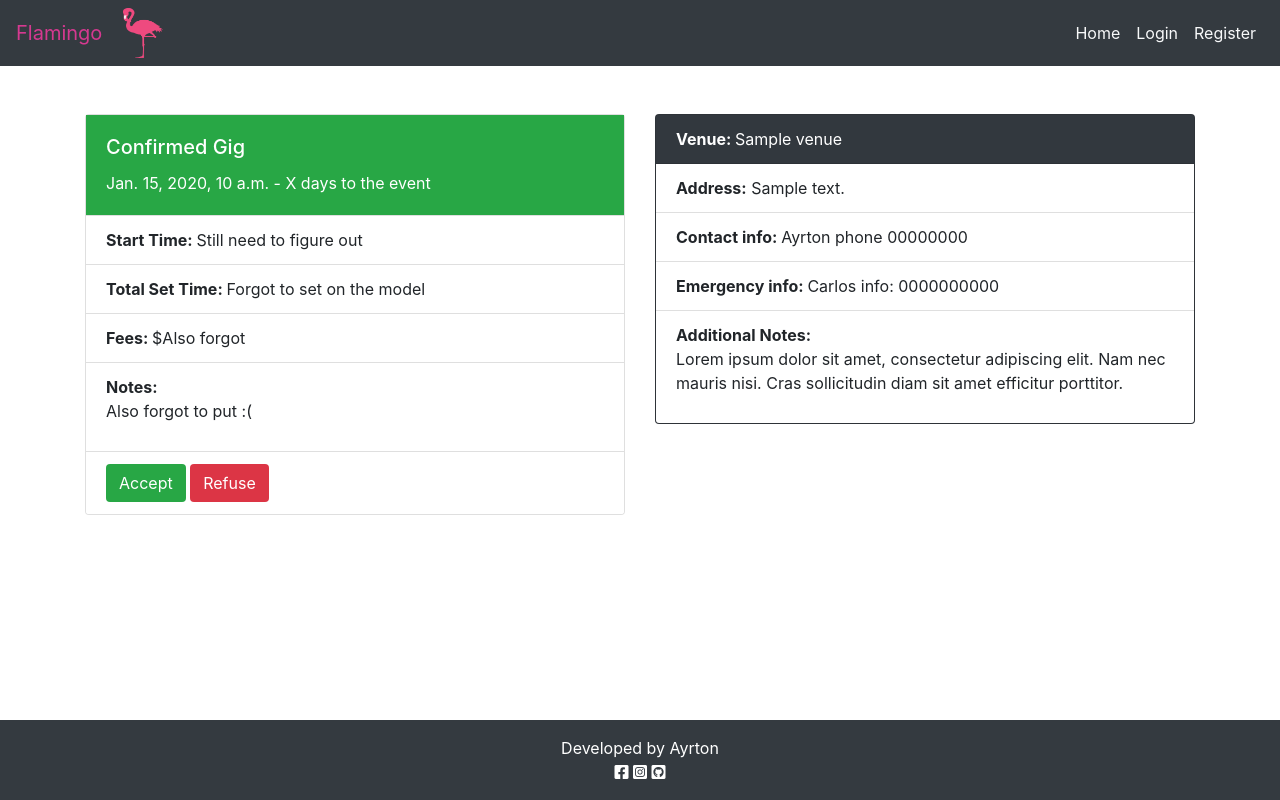
After one commit to Dabronzo/project-4-portfolio, a Django app: a page that uses templates/gig_detail.html in a window 1280 px wide. The commit adds this page. Run offline with Django 3.2, Linux system fonts and the light colour scheme; tables that the repository leaves empty hold one stand-in row (values such as "Sample post").

Commit message:
Added the view for gig detail

```diff
--- a/accounts/admin.py
+++ b/accounts/admin.py
@@ -3,10 +3,7 @@ from .models import NewUserDj
 
 # admin.site.register(NewUserDj)
 
+
 @admin.register(NewUserDj)
 class UserAdmin(admin.ModelAdmin):
     list_display = ('email', 'user_name', 'is_staff', 'join_date')
-
-
-
-# Register your models here.
--- a/accounts/urls.py
+++ b/accounts/urls.py
@@ -4,5 +4,5 @@ from django.urls import path
 urlpatterns = [
     path('login', views.LoginView.as_view(), name='login'),
     path('register', views.RegisterView.as_view(), name='register'),
-    path('logout', views.UserLogOut.as_view(), name='logout')
+    path('logout', views.UserLogOut.as_view(), name='logout'),
 ]
--- a/agenda/urls.py
+++ b/agenda/urls.py
@@ -3,4 +3,5 @@ from django.urls import path
 
 urlpatterns = [
     path('', views.NewGigsList.as_view(), name='home'),
+    path('<slug:slug>', views.GigDetail.as_view(), name='gig_detail'),
 ]
--- a/agenda/views.py
+++ b/agenda/views.py
@@ -1,4 +1,4 @@
-from django.shortcuts import render
+from django.shortcuts import render, get_object_or_404
 from django.views import generic, View
 from .models import Gig
 
@@ -39,4 +39,21 @@ class NewGigsList (View):
         )
 
 
-# Create your views here.
+class GigDetail(View):
+    """Class to render the detail page of
+    a gig"""
+
+    def get(self, request, slug, *args, **kwargs):
+        """Get method to render the gig details"""
+        queryset = Gig.objects.all()
+        gig = get_object_or_404(queryset, slug=slug)
+        venue = gig.venue
+
+        return render(
+            request,
+            'gig_detail.html',
+            {
+                'gig': gig,
+                'venue': venue
+            }
+        )
--- /dev/null
+++ b/templates/gig_detail.html
@@ -0,0 +1,69 @@
+{% extends "base.html" %}
+
+{% block content %}
+<div class="container">
+    <div class="row">
+        <div class="col-12">
+            <div class="row">
+                <div class="col-md-6">
+                    <div class="card mt-5">
+                        <div class="card-body text-white bg-success">
+                            <h5 class="card-title">Confirmed Gig</h5>
+                            <p class="card-text">{{ gig.event_date }} - X days to the event</p>
+                        </div>
+                        <ul class="list-group list-group-flush">
+                            <li class="list-group-item">
+                                <strong>Start Time: </strong><span> Still need to figure out</span>
+                            </li>
+                            <li class="list-group-item">
+                                <strong>Total Set Time: </strong><span>Forgot to set on the model</span>
+                            </li>
+                            <li class="list-group-item">
+                                <strong>Fees: </strong>$<span>Also forgot</span>
+                            </li>
+                            <li class="list-group-item">
+                                <strong>Notes: </strong>
+                                <p>
+                                    Also forgot to put :(
+                                </p>
+                            </li>
+                            <li class="list-group-item">
+                                <a href="#" class="btn text-white bg-success">Accept</a>
+                                <a href="#" class="btn text-white bg-danger">Refuse</a>
+                            </li>
+                        </ul>
+                    </div>
+                </div>
+                <div class="col-md-6">
+                    <div class="card mt-5 bg-dark mb-5">
+                        <div class="card-header text-white">
+                            <strong>Venue: </strong><span>{{ venue.name }}</span>
+                        </div>
+                        <ul class="list-group list-group-flush">
+                            <li class="list-group-item">
+                                <strong>Address:</strong>
+                                <span>{{ venue.address }}</span>
+                            </li>
+                            <li class="list-group-item">
+                                <strong>Contact info: </strong
+                ><span>Ayrton phone 00000000</span>
+              </li>
+              <li class="list-group-item">
+                <strong>Emergency info: </strong
+                ><span>Carlos info: 0000000000</span>
+              </li>
+              <li class="list-group-item">
+                <strong>Additional Notes:</strong>
+                                <p>
+                                    Lorem ipsum dolor sit amet, consectetur adipiscing elit. Nam nec mauris nisi. Cras sollicitudin diam sit amet efficitur porttitor.
+                                </p>
+                            </li>
+                        </ul>
+                    </div>
+                </div>
+            </div>
+        </div>
+    </div>
+</div>
+
+{% endblock %}
--- a/templates/index.html
+++ b/templates/index.html
@@ -20,7 +20,7 @@
                         <h5 class="card-title">{{ gig.event_date }}</h5>
                         <p class="card-text">{{ gig.venue.name }}</p>
                         <p class="cart-text">City Name</p>
-                        <a href="#" class="btn btn-primary">Details</a>
+                        <a href="{% url 'gig_detail' gig.slug %}" class="btn btn-primary">Details</a>
                     </div>
                 </div>
             </div>
```
Also changed, not shown: accounts/forms.py (+5 -2 lines), accounts/models.py (+5 -6 lines), accounts/views.py (+7 -3 lines).
